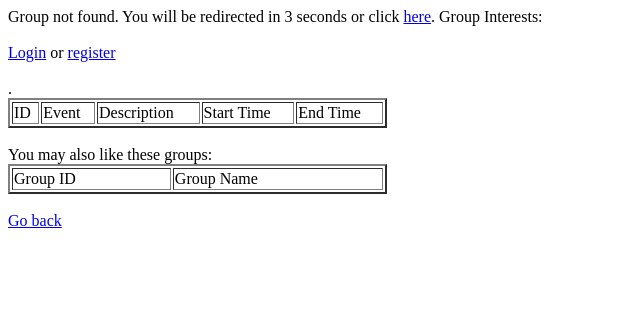
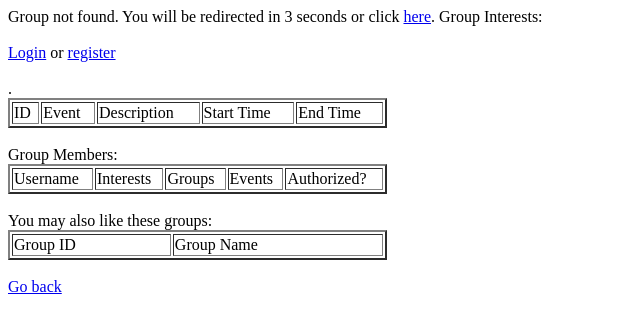
Before and after one commit to nislam17/Meetup, a PHP site: page /group_page.php in a window 1280 px wide. Shown: the top 333 px of the page, without its empty margins (0-640 px from the left). Run offline with PHP 8.4, Linux system fonts and the light colour scheme; tables that the repository leaves empty or names only in its code hold one stand-in row (values such as "Sample post").

Commit message:
group_pages now list members

```diff
--- a/dbproject/group_page.php
+++ b/dbproject/group_page.php
@@ -64,6 +64,15 @@ if ($stmt = $mysqli->prepare("select authorized from belongs_to where group_id =
 	if($authorized == 1){
 	  echo "You are authorized <br />";
 
+	  if(isset($_POST["Authorize"])){
+		 echo $_POST["Authorize"];
+		if ($stmt = $mysqli->prepare("update belongs_to set authorized=1 where username=?")) {
+          $stmt->bind_param("s", $_POST["Authorize"]);
+          $stmt->execute();
+          $stmt->close();
+		  unset($_POST["Authorize"]);
+		}
+	  }
 
       if(isset($_POST["interest"])) {
         //insert into database, note that message_id is auto_increment and time is set to current_timestamp by default
@@ -71,7 +80,7 @@ if ($stmt = $mysqli->prepare("select authorized from belongs_to where group_id =
           $stmt->bind_param("ss", $_POST["interest"], $id);
           $stmt->execute();
           $stmt->close();
-    	  unset($iname);
+    	  unset($_POST["interest"]);
 		  header("refresh: 1; group_page.php?group_id=$id");
         }
       }
@@ -110,7 +119,7 @@ if ($stmt = $mysqli->prepare("select authorized from belongs_to where group_id =
 
 	}
   }
-  else if (!isset($_POST['joining']) && isset($_SESSION["username"])){
+  else if (isset($_SESSION["username"]) && !isset($_POST['joining'])){
 	echo "You are not in this group.";
 	echo '<form action="group_page.php?group_id=';
 	echo $id;
@@ -196,6 +205,49 @@ else if ($stmt = $mysqli->prepare("select distinct event_id,title,description,st
 
 }
 
+echo "Group Members:";
+//print out all the members
+if ($stmt = $mysqli->prepare("select username,authorized
+							  from belongs_to
+							  where group_id = ?
+							  order by authorized desc")) {
+  $stmt->bind_param("i", $_GET["group_id"]);//, $_SESSION["username"]);
+  $stmt->execute();
+  $stmt->bind_result($uname,$uauthor);
+  echo '<table border="2" width="30%">';
+  echo "<tr><td>Username</td><td>Interests</td><td>Groups</td><td>Events</td><td>Authorized?</td></tr>";
+  while($stmt->fetch()) {
+	$isauthorized = "no";
+	if ($uauthor == 1){
+			$isauthorized = "yes";
+	}
+	$name = nl2br(htmlspecialchars($name)); //nl2br function replaces \n and \r with <br />
+	//echo "\n";
+	echo "<tr>";
+	echo "<td>$uname</td>";
+
+	echo "<td><a href='interests.php?username=";
+	echo $uname;
+	echo "'\>Interests</a></td>";
+
+	echo "<td><a href='groups.php?username=";
+	echo $uname;
+	echo "'\>Groups</a></td>";
+
+	echo "<td><a href='events.php?username=";
+	echo $uname;
+	echo "'\>Events</a></td>";
+
+	echo "<td>$isauthorized</td>";
+
+	echo "</tr>";
+	//echo "</td></tr></table>";
+  }
+  echo "</table>";
+  echo "<br />";
+  $stmt->close();
+}
+
 
 echo "You may also like these groups:";
 //print out all the groups with similar interests
```
Also changed, not shown: dbproject/groups.php (+6 -7 lines), dbproject/authorize.php (added). Lines whose indentation alone changed are shown as unchanged.
